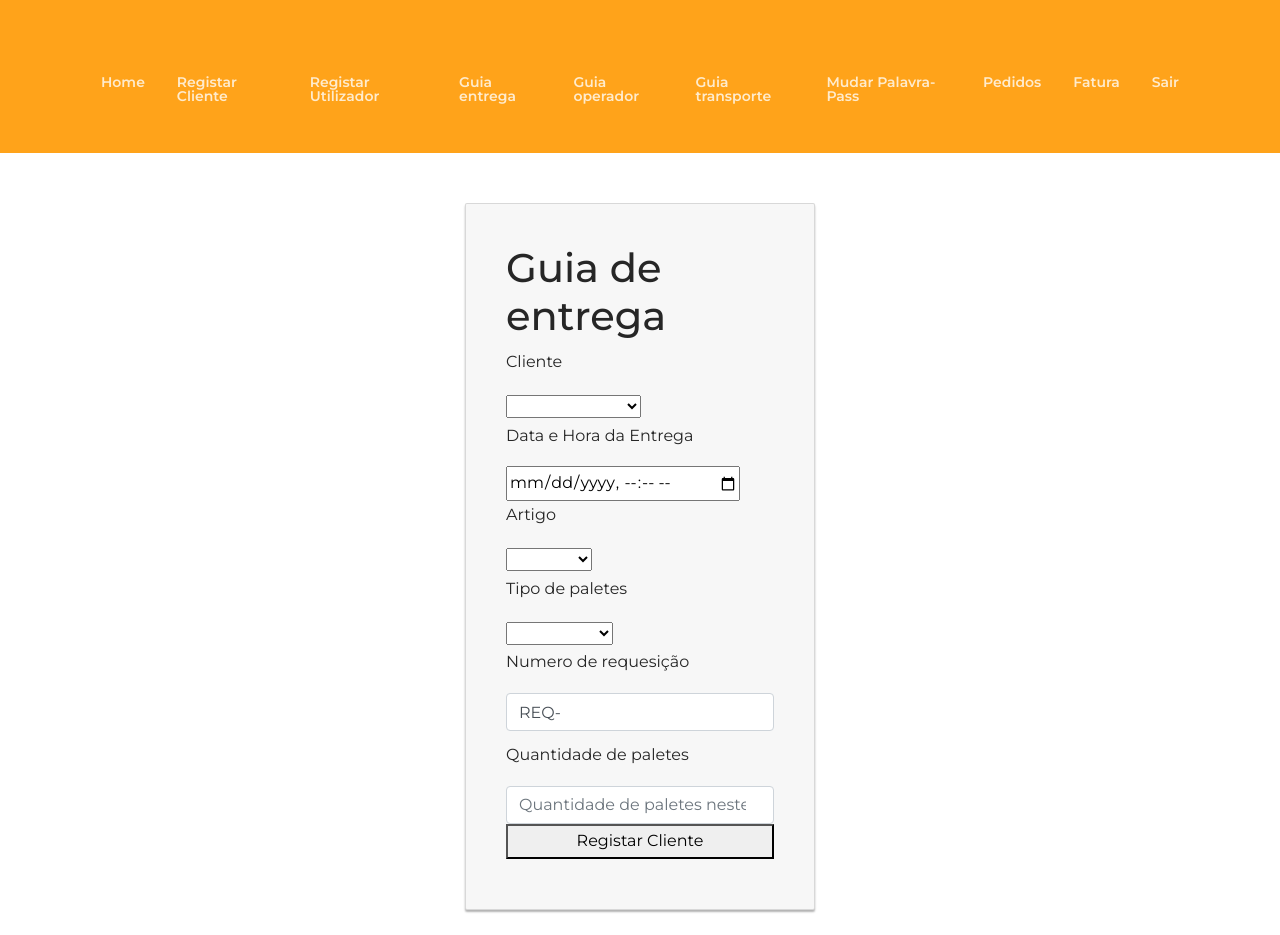
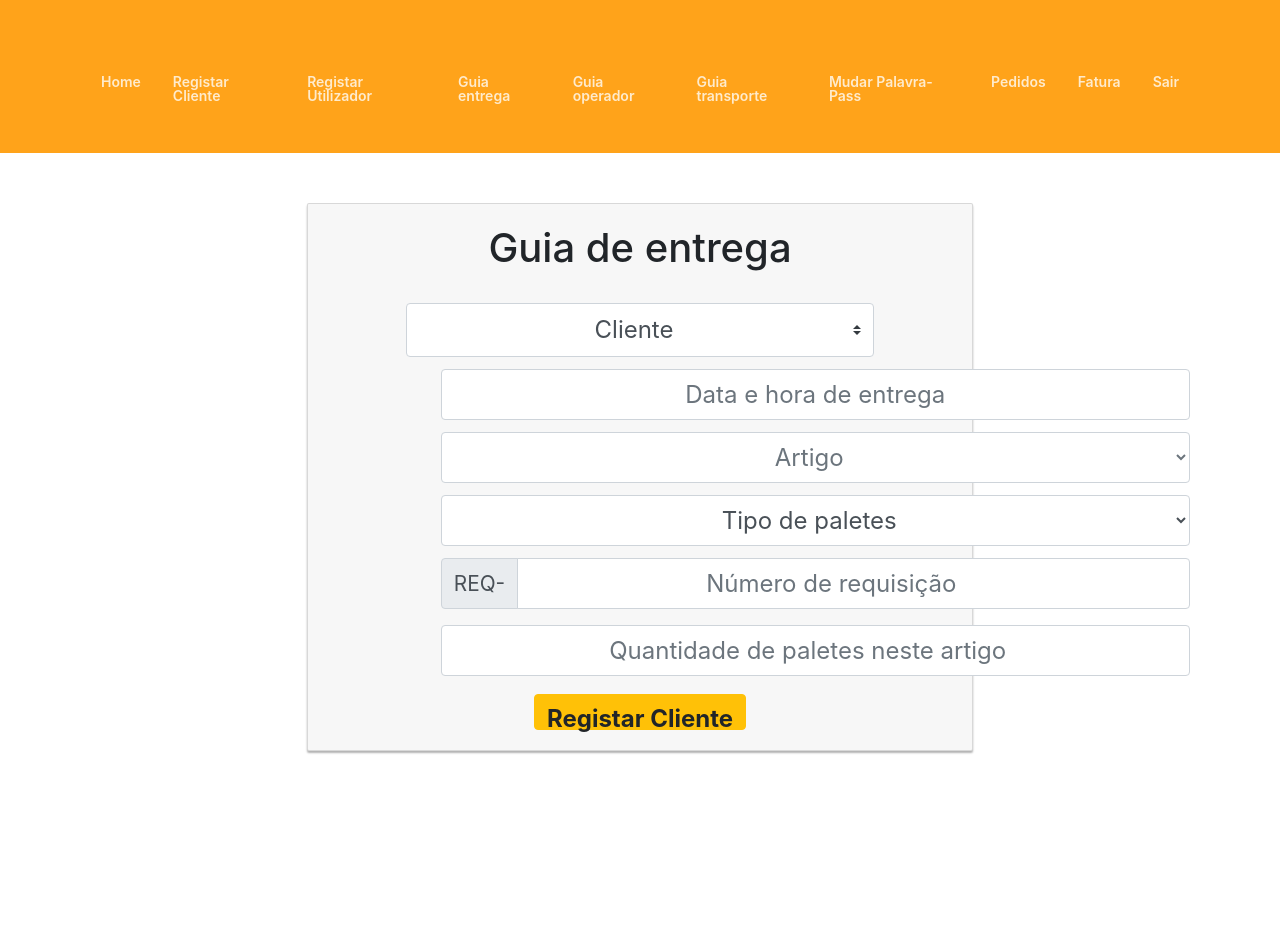
Before and after one commit to Alex-Jer/pom-logistica, a PHP site: page /Guia_Entrega.php in a window 1280 px wide. After the commit the page ends 754 px from the top, so only its background shows below. Run offline with PHP 8.4, Linux system fonts and the light colour scheme; data comes from the database, SQL or seed files in the repository; data that the repository does not hold is empty; some libraries are stand-ins or nearby versions.

Commit message:
Guia de entrega - design update

```diff
--- a/Guia_Entrega.php
+++ b/Guia_Entrega.php
@@ -5,185 +5,166 @@
 session_start();
 include 'navbarLogin.php';
 include 'db.php';
-$olateste ="a";
-    if ($_SERVER["REQUEST_METHOD"] == "POST")
-    {
+$olateste = "a";
+if ($_SERVER["REQUEST_METHOD"] == "POST") {
   $nomeCli = $_POST["comboboxCli"];
   $dataEntrega = $_POST["dataentrega"];
-        $getCBart= $_POST["comboboxArtigo"];
-        $getQT= $_POST["qt"];
-        $getCBtp= $_POST["comboboxTipo_Palete"];
-        $getCBtz= $_POST["comboboxTipoZona"];
-        $getREQ= $_POST["req"];
+  $getCBart = $_POST["comboboxArtigo"];
+  $getQT = $_POST["qt"];
+  $getCBtp = $_POST["comboboxTipo_Palete"];
+  $getCBtz = $_POST["comboboxTipoZona"];
+  $getREQ = $_POST["req"];
   $getArmazem = $_POST["Armazem"];
   // $TESTE2=$_POST["ola"];
   // echo $TESTE2;
 
   $sql = "INSERT INTO guia (cliente_id, tipo_guia_id, tipo_palete_id, tipo_zona_id,armazem_id,artigo_id,data_prevista,numero_paletes, numero_requisicao) VALUES ($nomeCli, 1,$getCBtp, $getCBtz,$getArmazem,'$getCBart', '$dataEntrega', $getQT,'$getREQ')";
 
-        if (mysqli_query($conn, $sql)) {
-
-        } else
-        {
+  if (mysqli_query($conn, $sql)) { } else {
     echo "Error: " . $sql . "<br>" . mysqli_error($conn);
   }
   /*header("Location: menu.php");*/
 }
-
-
 ?>
 
 <head>
-
   <meta charset="UTF-8">
   <meta name="viewport" content="width=device-width, initial-scale=1.0">
   <meta http-equiv="X-UA-Compatible" content="ie=edge">
   <!-- <meta http-equiv="refresh" content="1"> -->
   <title>Menu</title>
   <script src="//ajax.googleapis.com/ajax/libs/jquery/1.9.1/jquery.min.js"></script>
+  <link rel="stylesheet" href="https://stackpath.bootstrapcdn.com/bootstrap/4.3.1/css/bootstrap.min.css" integrity="sha384-ggOyR0iXCbMQv3Xipma34MD+dH/1fQ784/j6cY/iJTQUOhcWr7x9JvoRxT2MZw1T" crossorigin="anonymous">
+  <link rel="stylesheet" href="css.css">
+</head>
 
-</head>
 <body>
-
   <div class="container">
-        <div class=" card card-container">
-            <form class="form-signin" action="Guia_Entrega.php" method="post">
+    <div class="card card-container" style="max-width:250%; width:60%">
+      <form style="text-align:center" action="Guia_Entrega.php" method="post">
         <h1>Guia de entrega</h1>
-            <p>Cliente</p>
-            <select name="comboboxCli" id="comboboxCli">
+        <select class="custom-select custom-select-lg" style="text-align-last:center; width:80%; height:70%; margin-top:4%; font-size:1.5rem" name="comboboxCli" id="comboboxCli">
+          <option value="" disabled selected>Cliente</option>
           <?php
-                              $busca = mysqli_query($conn,"SELECT * FROM cliente");
-                              foreach ($busca as $eachRow)
-                              {
+          $busca = mysqli_query($conn, "SELECT * FROM cliente");
+          foreach ($busca as $eachRow) {
             ?>
-                                &nbsp;
             <option value=" <?php echo $eachRow['id'] ?>" <?php echo (isset($_POST['comboboxCli']) && $_POST['comboboxCli'] == $eachRow['id']) ? 'selected="selected"' : ''; ?>><?php echo $eachRow['nome'] ?></option>
           <?php
         }
         ?>
         </select>
-            &nbsp;
-            &nbsp;
-                <!-- <input type="input" id="inputGuia" name="Nguia" class="form-control" placeholder="Nº de guia" required autofocus> -->
-                <p>Data e Hora da Entrega</p>
-                <input type="datetime-local" id="inputdata" name="dataentrega"  placeholder="Data"  value="<?php echo $_POST['dataentrega'];?>"required >
-                &nbsp;
-                <p>Artigo</p>
-                <select name="comboboxArtigo" id="comboboxArtigo">
+        <input class="form-control" style="text-align:center; margin-top:2%; max-height:200px; height:3.2rem; width:46.8rem; margin-left:5.8rem; font-size:1.5rem" type="text" id="date" name="dataentrega" placeholder="Data e hora de entrega" onfocus="(this.type='datetime-local')" id="date" required>
+        <select class="form-control" name="comboboxArtigo" style="text-align-last:center; margin-top:2%; max-height:200px; height:3.2rem; width:46.8rem; margin-left:5.8rem; font-size:1.5rem; color: #6C757D;" id="comboboxArtigo">
+          <option value="" disabled selected>Artigo</option>
           <?php
-                              $busca = mysqli_query($conn,"SELECT * FROM artigo");
-                              foreach ($busca as $eachRow)
-                              {
+          $busca = mysqli_query($conn, "SELECT * FROM artigo");
+          foreach ($busca as $eachRow) {
             ?>
-                                &nbsp;
             <option value=" <?php echo $eachRow['id'] ?>"><?php echo $eachRow['referencia'] ?></option>
           <?php
         }
         ?>
         </select>
-            &nbsp;
-
-                <p>Tipo de paletes</p>
-                <select name="comboboxTipo_Palete" id="TipoPalete">
+        <select class="form-control" name="comboboxTipo_Palete" id="TipoPalete" style="text-align-last:center; margin-top:2%; max-height:200px; height:3.2rem; width:46.8rem; margin-left:5.8rem; font-size:1.5rem">
+          <option value="" disabled selected>Tipo de paletes</option>
           <?php
-                              $busca = mysqli_query($conn,"SELECT * FROM tipo_palete");
-                              foreach ($busca as $eachRow)
-                              {
+          $busca = mysqli_query($conn, "SELECT * FROM tipo_palete");
+          foreach ($busca as $eachRow) {
             ?>
             <option value=" <?php echo $eachRow['id'] ?>" <?php echo (isset($_POST['comboboxTipo_Palete']) && $_POST['comboboxTipo_Palete'] == $eachRow['id']) ? 'selected="selected"' : ''; ?>><?php echo $eachRow['nome'] ?></option>
 
             <?php
             echo $eachRow['nome'];
           }
-
           ?>
-
         </select>
-
-
-                &nbsp;
-
-                <p style="display:none" ID=pZona>TipoZona</p>
-                <select name="comboboxTipoZona" id="TipoZona" style="display:none"></select>
-                &nbsp;
-                <p>Numero de requesição</p>
-                <input type="text" id="inputreq" name="req" class="form-control" placeholder="Numero de requesição" value="REQ-" required >
-
-
-                <p style="display:none" id="pArmazem">Armazem</p>
-                <select name="Armazem" id="Armazem" style="display:none">
-
+        <select class="form-control" name="comboboxTipoZona" id="TipoZona" style="display:none; text-align-last:center; margin-top:2%; max-height:200px; height:3.2rem; width:46.8rem; margin-left:5.8rem; font-size:1.5rem">
+          <option value="" disabled selected>Tipo de zona</option>
         </select>
-
+        <div style="text-align:center; margin-top:2%; max-height:200px; height:3.2rem; width:46.8rem; margin-left:5.8rem; font-size:1.5rem" class="input-group mb-3">
+          <div class="input-group-prepend">
+            <span class="input-group-text" id="inputGroup-sizing-lg" style="font-size:1.3rem">REQ-</span>
+          </div>
+          <input style="height:3.2rem; text-indent:11rem; font-size:1.5rem" type="text" class="form-control" placeholder="Número de requisição" name="req" required>
+        </div>
+        <select class="form-control" name="Armazem" id="Armazem" style="display:none; text-align-last:center; margin-top:2%; max-height:200px; height:3.2rem; width:46.8rem; margin-left:5.8rem; font-size:1.5rem">
+        </select>
         <div id="Espaco"></div>
-
-
         <div id="HiddenTeste" name="HiddenTeste">
         </div>
-                          <p>Quantidade de paletes</p>
-                <input type="number" id="inputqt" name="qt" class="form-control" placeholder="Quantidade de paletes neste artigo" required >
+        <input style="text-align:center; margin-top:2%; max-height:200px; height:3.2rem; width:46.8rem; margin-left:5.8rem; font-size:1.5rem" type="number" id="inputqt" name="qt" class="form-control" placeholder="Quantidade de paletes neste artigo" required>
 
-                <button type="submit">Registar Cliente</button>
+        <button style="margin-top:3%; font-size:1.5rem" type="submit" class="btn btn-warning">Registar Cliente</button>
       </form><!-- /form -->
     </div>
-
   </div>
-
 </body>
 
 </html>
 <script>
-$("#TipoPalete").on("change",function(){
+  $("#TipoPalete").on("change", function() {
     $.ajax({
       url: 'ajaxEntrega.php',
       type: 'POST',
-			data:{id:$("#TipoPalete").val()},
-			success: function(data)
-			{
-        $("#pZona").css({'display':'block'});
-        $("#TipoZona").css({'display':'block'});
+      data: {
+        id: $("#TipoPalete").val()
+      },
+      success: function(data) {
+        $("#pZona").css({
+          'display': 'block'
+        });
+        $("#TipoZona").css({
+          'display': 'block'
+        });
         $("#TipoZona").html(data);
 
       },
     });
   });
 </script>
-
-
 <script>
-$("#TipoPalete").on("change",function(){
+  $("#TipoPalete").on("change", function() {
     $.ajax({
       url: 'ajaxArmazem.php',
       type: 'POST',
-			data:{id:$("#TipoPalete").val()},
-			success: function(data)
-			{
-                $("#pArmazem").css({'display':'block'})
-                $("#inputqt").css({'display':'block'});
-                $("#Armazem").css({'display':'block'});
+      data: {
+        id: $("#TipoPalete").val()
+      },
+      success: function(data) {
+        $("#pArmazem").css({
+          'display': 'block'
+        })
+        $("#inputqt").css({
+          'display': 'block'
+        });
+        $("#Armazem").css({
+          'display': 'block'
+        });
         $("#Armazem").html(data);
       },
     });
   });
 </script>
 <script>
-$("#Armazem").on("change",function(){
+  $("#Armazem").on("change", function() {
     $.ajax({
       url: 'ajaxEspaco.php',
       type: 'POST',
-			data:{id:$("#Armazem").val(),teste:$("#TipoZona").val()},
-			success: function(data)
-			{
+      data: {
+        id: $("#Armazem").val(),
+        teste: $("#TipoZona").val()
+      },
+      success: function(data) {
         document.getElementById("inputqt").setAttribute("max", data);
       },
     });
   });
 </script>
 <script type="text/javascript">
-  document.getElementById('comboboxCli').value = "<?php echo $_POST['comboboxCli'];?>";
-  document.getElementById('TipoPalete').value = "<?php echo $_POST['TipoPalete'];?>";
-  document.getElementById('comboboxArtigo').value = "<?php echo $_POST['comboboxArtigo'];?>";
-  document.getElementById('TipoZona').value = "<?php echo $_POST['TipoZona'];?>";
-  document.getElementById('Armazem').value = "<?php echo $_POST['Armazem'];?>";
-
+  document.getElementById('comboboxCli').value = "<?php echo $_POST['comboboxCli']; ?>";
+  document.getElementById('TipoPalete').value = "<?php echo $_POST['TipoPalete']; ?>";
+  document.getElementById('comboboxArtigo').value = "<?php echo $_POST['comboboxArtigo']; ?>";
+  document.getElementById('TipoZona').value = "<?php echo $_POST['TipoZona']; ?>";
+  document.getElementById('Armazem').value = "<?php echo $_POST['Armazem']; ?>";
 </script>
--- a/Guia_Transporte.php
+++ b/Guia_Transporte.php
@@ -86,7 +86,7 @@
                     <div style="text-align:center">
                         <br>
                         <form class="form-signin" method="post">
-                            <input class="form-control" type="input" id="inputMorada" name="morada" placeholder="Morada" style="text-align:center; margin-top:-%" required>
+                            <input class="form-control" type="input" id="inputMorada" name="morada" placeholder="Morada" style="text-align:center; margin-top:-9%" required>
                     </div>
                     <div style="text-align:center">
                         <br>
--- a/ajaxArmazem.php
+++ b/ajaxArmazem.php
@@ -14,7 +14,7 @@
 $dado = mysqli_fetch_array($busca);
         $nome = $dado['nome'];
         $nome2 = $dado['id'];
-echo '<option value="" disabled selected>Armazem</option>';
+echo '<option value="" disabled selected>Armazém</option>';
 $busca2 = mysqli_query($conn,"SELECT * FROM zona WHERE tipo_zona_id='$nome2'");
 foreach ($busca2 as $eachRow)
 {
--- a/css.css
+++ b/css.css
@@ -154,12 +154,13 @@
   white-space: nowrap;
 }
 
-.custom-select {
+.custom-select-teste {
   position: relative;
   font-family: Arial;
+  font-size: 150%;
 }
 
-.custom-select select {
+.custom-select-teste select {
   display: none; /*hide original SELECT element: */
 }
 
@@ -212,3 +213,10 @@
 .select-items div:hover, .same-as-selected {
   background-color: rgba(0, 0, 0, 0.1);
 }
+
+.dropdown-menu-center {
+  left: 50% !important;
+  right: auto !important;
+  text-align: center !important;
+  transform: translate(-50%, 0) !important;
+}
--- a/showGuiaEntrega.php
+++ b/showGuiaEntrega.php
@@ -220,7 +220,6 @@
                 <input type="text" id="inputdata" name="refpal"  value="PAL-" placeholder="Data"  value="<?php echo $_POST['refpal'];?>"required >
                 <p>Nome</p>
                 <input type="text" id="inputdata" name="nomepal" value="Palete de "  placeholder="Data"  value="<?php echo $_POST['nomepal'];?>"required >
-
                 <button type="submit">Registar Palete</button>
                 </form>
             </div>
```
Also changed, not shown: fatura_cliente.php (+5 -3 lines), teste.js (deleted, +0 -74 lines). Lines whose indentation alone changed are shown as unchanged.
